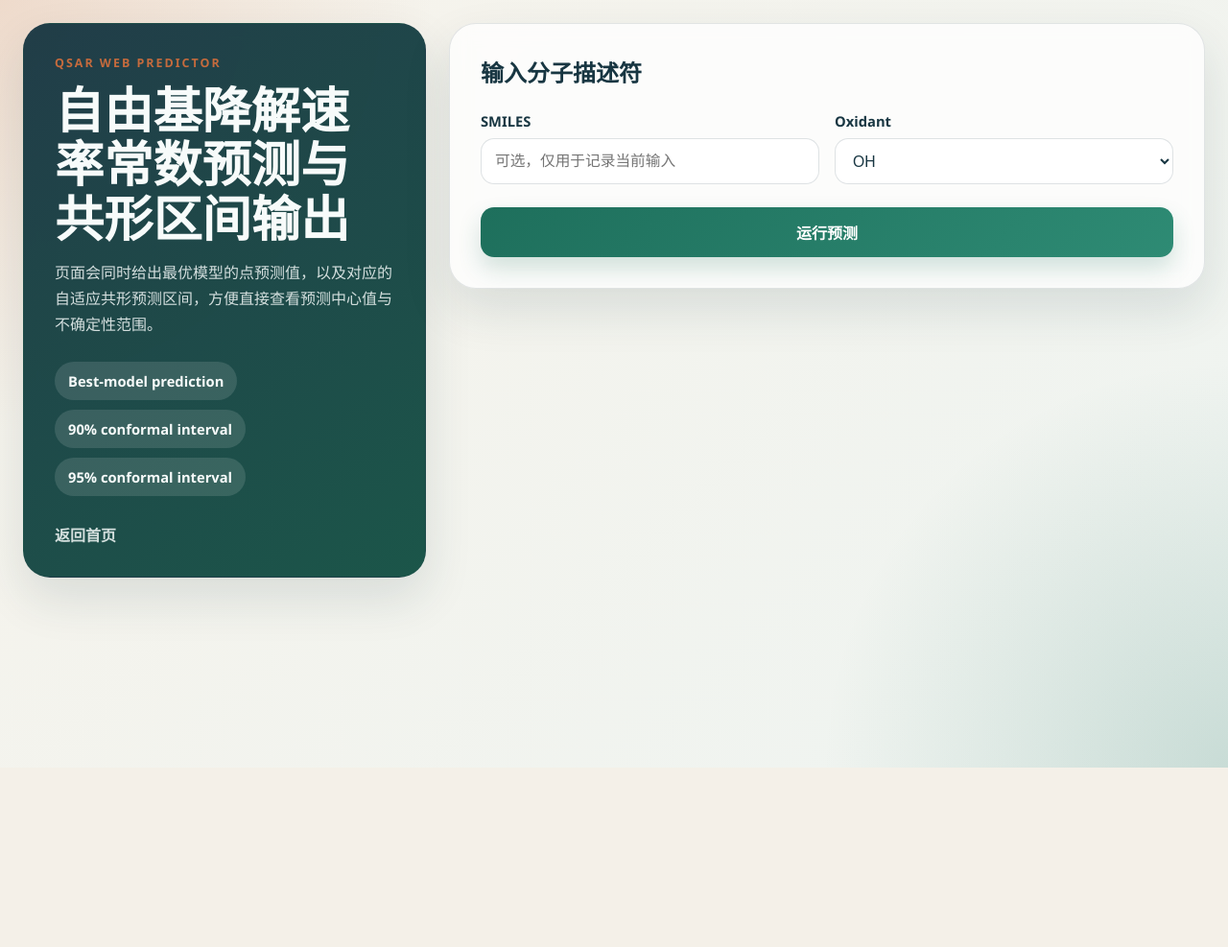
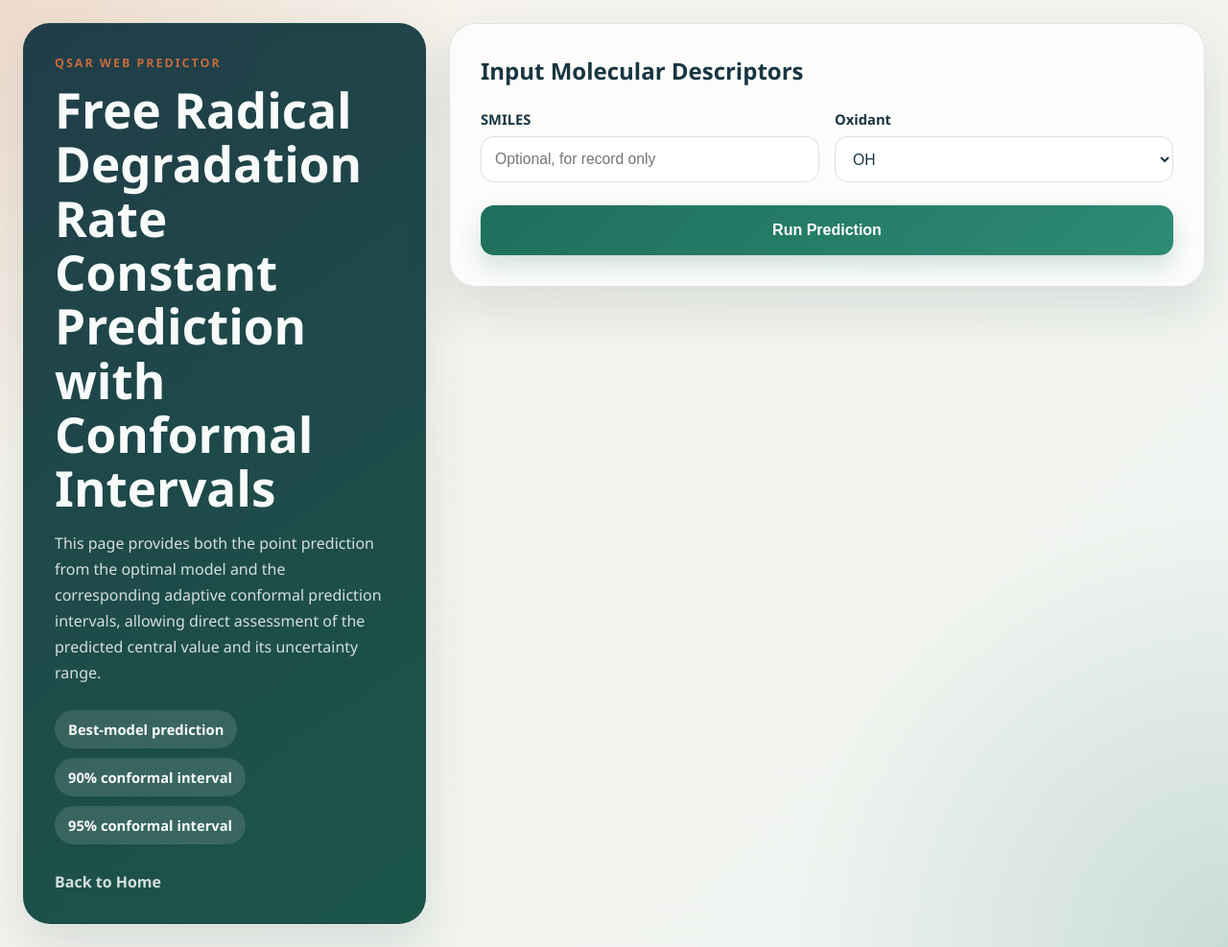
Before and after one commit to miaomiaosun83-ship-it/qsar-predictor, a Flask app: page /predict in a window 1280 px wide. Shown: the whole page at 96% size. Before the commit the page ends 800 px from the top, so only its background shows below. Run offline with Flask 3, Linux system fonts and the light colour scheme; parts of the project's set-up code (start-up, migrations or seed data) failed here and were passed over.

Commit message:
Update predict.html

```diff
--- a/templates/predict.html
+++ b/templates/predict.html
@@ -1,5 +1,5 @@
 <!DOCTYPE html>
-<html lang="zh-CN">
+<html lang="en">
 <head>
     <meta charset="UTF-8">
     <meta name="viewport" content="width=device-width, initial-scale=1.0">
@@ -10,21 +10,21 @@
     <div class="page-shell">
         <aside class="hero-panel">
             <p class="eyebrow">QSAR Web Predictor</p>
-            <h1>自由基降解速率常数预测与共形区间输出</h1>
+            <h1>Free Radical Degradation Rate Constant Prediction with Conformal Intervals</h1>
             <p class="hero-copy">
-                页面会同时给出最优模型的点预测值，以及对应的自适应共形预测区间，方便直接查看预测中心值与不确定性范围。
+                This page provides both the point prediction from the optimal model and the corresponding adaptive conformal prediction intervals, allowing direct assessment of the predicted central value and its uncertainty range.
             </p>
             <div class="hero-pills">
                 <span>Best-model prediction</span>
                 <span>90% conformal interval</span>
                 <span>95% conformal interval</span>
             </div>
-            <a href="{{ url_for('welcome') }}" class="text-link">返回首页</a>
+            <a href="{{ url_for('welcome') }}" class="text-link">Back to Home</a>
         </aside>
 
         <main class="form-panel">
             <div class="panel-header">
-                <h2>输入分子描述符</h2>
+                <h2>Input Molecular Descriptors</h2>
                 <!-- <p>填写与你训练模型一致的描述符，氧化剂会自动转换为 `Oxidant_E0` 特征。</p> -->
             </div>
 
@@ -36,7 +36,7 @@
                 <div class="input-grid intro-grid">
                     <div class="field">
                         <label for="smiles">SMILES</label>
-                        <input id="smiles" type="text" name="smiles" value="{{ form_values.get('smiles', '') }}" placeholder="可选，仅用于记录当前输入">
+                        <input id="smiles" type="text" name="smiles" value="{{ form_values.get('smiles', '') }}" placeholder="Optional, for record only">
                     </div>
                     <div class="field">
                         <label for="oxidant">Oxidant</label>
@@ -52,7 +52,7 @@
                 <section class="descriptor-section">
                     <div class="section-heading">
                         <h3>{{ group_name }}</h3>
-                        <p>{{ fields|length }} 个输入特征</p>
+                        <p>{{ fields|length }} input features</p>
                     </div>
                     <div class="input-grid">
                         {% for feat in fields %}
@@ -72,7 +72,7 @@
                 </section>
                 {% endfor %}
 
-                <button type="submit" class="primary-btn">运行预测</button>
+                <button type="submit" class="primary-btn">Run Prediction</button>
             </form>
         </main>
     </div>
@@ -83,7 +83,7 @@
             <div class="result-header">
                 <div>
                     <p class="eyebrow">Prediction Result</p>
-                    <h3>{{ prediction.model_name }} 预测结果</h3>
+                    <h3>{{ prediction.model_name }} Prediction</h3>
                 </div>
                 <div class="sigma-badge">sigma = {{ "%.4f"|format(prediction.sigma) }}</div>
             </div>
```
